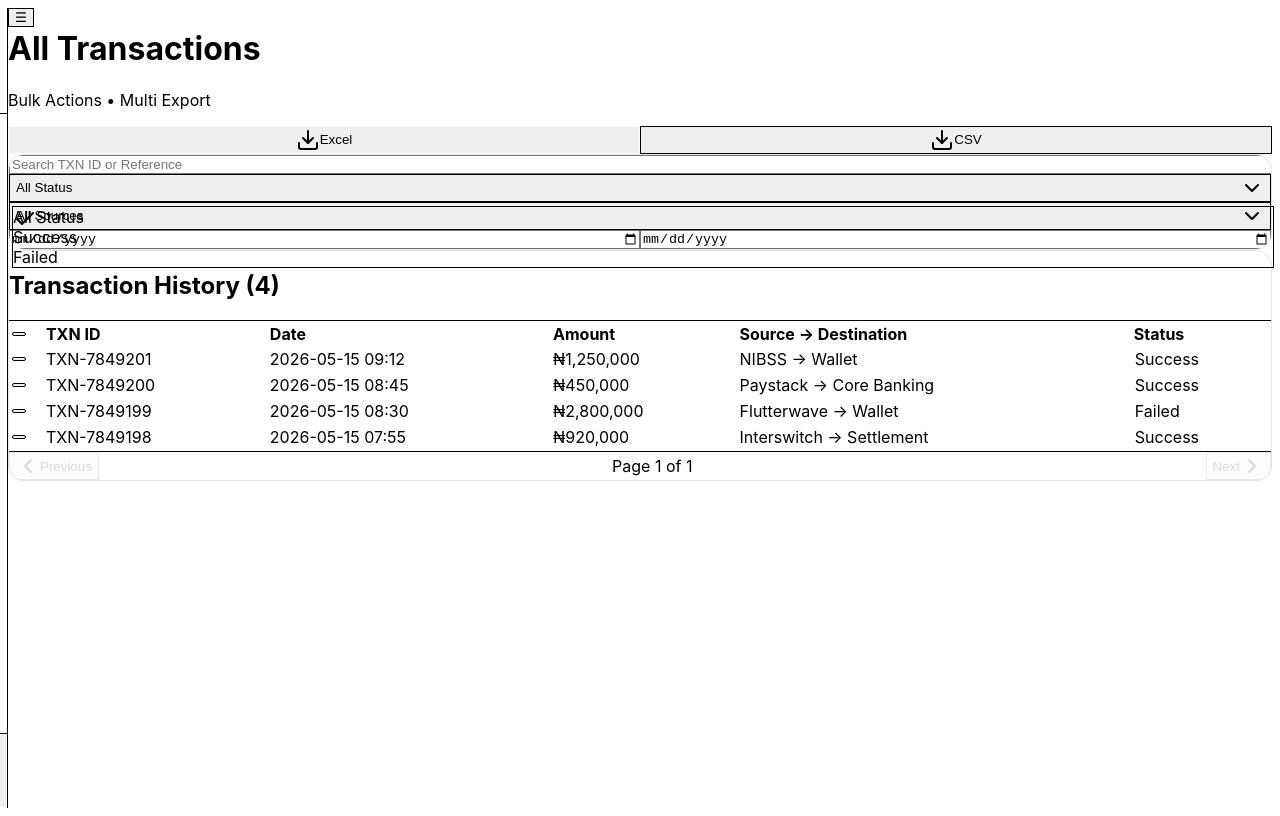
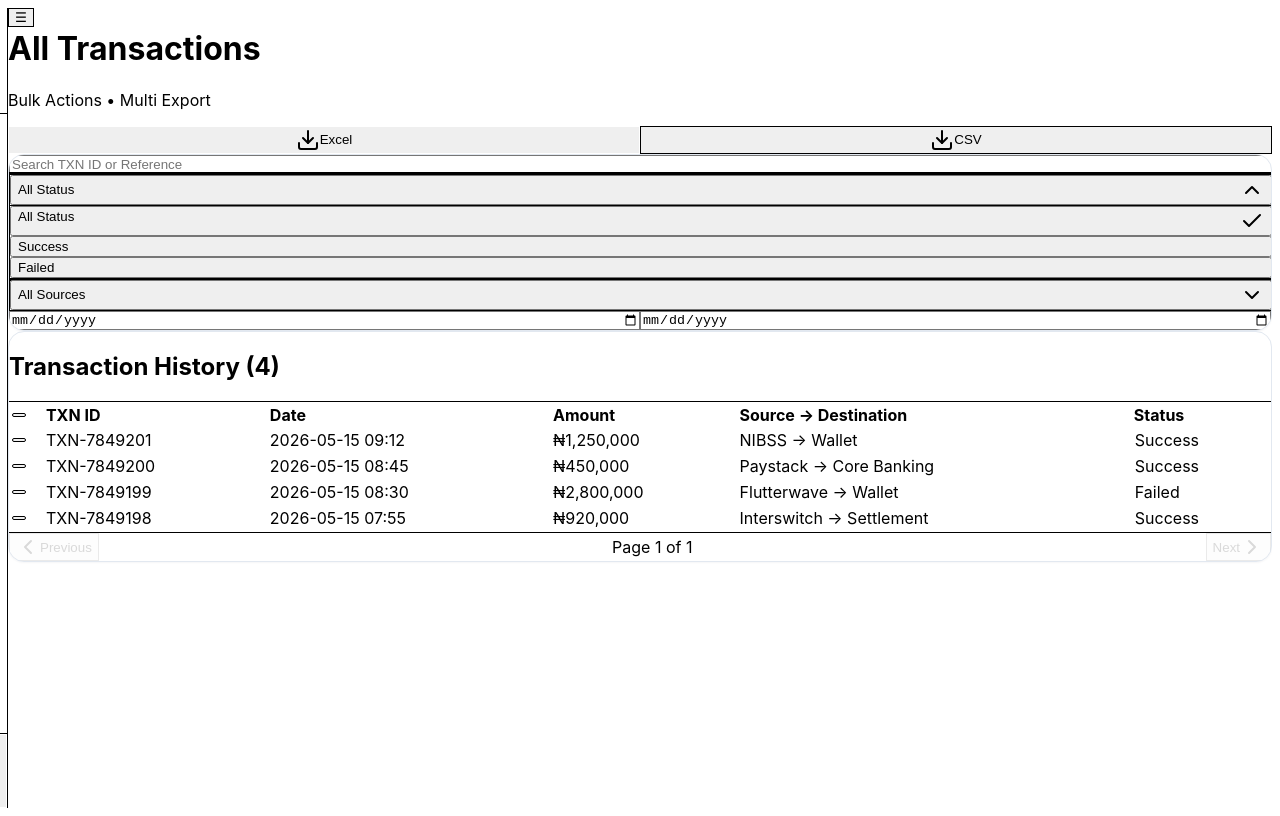
Before and after one commit to oputeo/reconciliation-saas, a Next.js app: page /transactions in a window 1280 px wide. Both pictures are taken after a click on the button "All Status". Built offline with nearby package versions, Linux system fonts and the light colour scheme; no server answers.

Commit message:
ui: unify all dropdowns to inline expandable select pattern

```diff
--- a/src/app/executive/ForecastPage.tsx
+++ b/src/app/executive/ForecastPage.tsx
@@ -67,7 +67,7 @@ export default function ForecastPage({ startDate = "2025-01-01", endDate = "2026
         <CardContent className="flex gap-6 items-end">
           <div>
             <label className="text-sm font-medium block mb-2">Forecast Period</label>
-            <Select value={forecastPeriod} onValueChange={(v: "3" | "6") => setForecastPeriod(v)}>
+            <Select value={forecastPeriod} onValueChange={(v) => setForecastPeriod(v as '3' | '6')}>
               <SelectTrigger className="w-72">
                 <SelectValue />
               </SelectTrigger>
--- a/src/components/settings/TenantSwitcher.tsx
+++ b/src/components/settings/TenantSwitcher.tsx
@@ -1,7 +1,7 @@
 'use client';
 
 import { useEffect, useState } from 'react';
-import { Building2, ChevronDown } from 'lucide-react';
+import { Building2 } from 'lucide-react';
 import { Select, SelectContent, SelectItem, SelectTrigger, SelectValue } from '@/components/ui/select';
 import { useAuth } from '@/app/providers';
 import { callAdminApi, getActiveTenantId, setActiveTenantId } from '@/lib/settings/adminApi';
@@ -65,7 +65,6 @@ export default function TenantSwitcher({ onSwitch }: { onSwitch?: () => void })
           ))}
         </SelectContent>
       </Select>
-      <ChevronDown className="h-4 w-4 text-slate-400 -ml-6 pointer-events-none hidden sm:block" />
     </div>
   );
 }
--- a/src/components/ui/expandable-option-picker.tsx
+++ b/src/components/ui/expandable-option-picker.tsx
@@ -1,7 +1,16 @@
 'use client';
 
 import * as React from 'react';
-import { Check, ChevronDown } from 'lucide-react';
+import {
+  Select,
+  SelectContent,
+  SelectGroup,
+  SelectItem,
+  SelectLabel,
+  SelectSeparator,
+  SelectTrigger,
+  SelectValue,
+} from '@/components/ui/select';
 import { cn } from '@/lib/utils';
 
 export type ExpandableOption = {
@@ -39,40 +48,6 @@ type GroupedProps = BaseProps & {
 
 export type ExpandableOptionPickerProps = FlatProps | GroupedProps;
 
-function OptionButton({
-  option,
-  selected,
-  onSelect,
-}: {
-  option: ExpandableOption;
-  selected: boolean;
-  onSelect: () => void;
-}) {
-  return (
-    <button
-      type="button"
-      role="option"
-      aria-selected={selected}
-      onClick={onSelect}
-      className={cn(
-        'flex w-full items-start gap-3 rounded-md px-3 py-2.5 text-left text-sm transition-colors',
-        'hover:bg-accent focus-visible:outline-none focus-visible:ring-2 focus-visible:ring-ring/40',
-        selected && 'bg-accent/80 font-medium',
-      )}
-    >
-      <span className="flex-1 min-w-0">
-        <span className="block leading-snug">{option.label}</span>
-        {option.description ? (
-          <span className="mt-0.5 block text-xs text-muted-foreground leading-relaxed">
-            {option.description}
-          </span>
-        ) : null}
-      </span>
-      {selected ? <Check className="mt-0.5 size-4 shrink-0 text-primary" aria-hidden /> : null}
-    </button>
-  );
-}
-
 export function ExpandableOptionPicker(props: ExpandableOptionPickerProps) {
   const {
     id,
@@ -85,89 +60,46 @@ export function ExpandableOptionPicker(props: ExpandableOptionPickerProps) {
     maxListHeight = 'max-h-72',
   } = props;
 
-  const flatOptions = props.groups
-    ? props.groups.flatMap((g) => g.options)
-    : props.options;
-
-  const selectedLabel =
-    flatOptions.find((o) => o.value === value)?.label ?? placeholder;
-
-  const toggle = () => onOpenChange(!open);
-
-  const select = (next: string) => {
-    onChange(next);
-    onOpenChange(false);
-  };
-
   return (
-    <div
-      className={cn(
-        'rounded-md border border-input bg-background shadow-sm transition-shadow',
-        open && 'ring-2 ring-ring/30',
-        className,
-      )}
+    <Select
+      value={value}
+      onValueChange={onChange}
+      open={open}
+      onOpenChange={onOpenChange}
+      className={className}
     >
-      <button
-        id={id}
-        type="button"
-        aria-expanded={open}
-        aria-haspopup="listbox"
-        onClick={toggle}
-        className={cn(
-          'flex w-full min-h-10 items-center justify-between gap-3 px-3 py-2.5 text-sm',
-          'hover:bg-muted/40 focus-visible:outline-none focus-visible:ring-2 focus-visible:ring-ring/40 focus-visible:ring-inset',
-        )}
-      >
-        <span className={cn('text-left leading-snug', value ? 'text-foreground' : 'text-muted-foreground')}>
-          {selectedLabel}
-        </span>
-        <ChevronDown
-          className={cn('size-4 shrink-0 text-muted-foreground transition-transform', open && 'rotate-180')}
-          aria-hidden
-        />
-      </button>
-
-      {open ? (
-        <div
-          role="listbox"
-          aria-label={props.label}
-          className={cn('border-t bg-muted/20', maxListHeight, 'overflow-y-auto')}
-        >
-          {props.groups ? (
-            <div className="space-y-1 p-2">
-              {props.groups.map((group, gi) => (
-                <div key={group.label}>
-                  {gi > 0 ? <div className="my-2 border-t" /> : null}
-                  <p className="px-3 py-2 text-xs font-semibold uppercase tracking-wide text-muted-foreground">
-                    {group.label}
-                  </p>
-                  <div className="space-y-0.5">
-                    {group.options.map((option) => (
-                      <OptionButton
-                        key={option.value}
-                        option={option}
-                        selected={option.value === value}
-                        onSelect={() => select(option.value)}
-                      />
-                    ))}
-                  </div>
-                </div>
-              ))}
-            </div>
-          ) : (
-            <div className="space-y-0.5 p-2">
-              {props.options.map((option) => (
-                <OptionButton
-                  key={option.value}
-                  option={option}
-                  selected={option.value === value}
-                  onSelect={() => select(option.value)}
-                />
-              ))}
-            </div>
-          )}
-        </div>
-      ) : null}
-    </div>
+      <SelectTrigger id={id}>
+        <SelectValue placeholder={placeholder} />
+      </SelectTrigger>
+      <SelectContent className={maxListHeight}>
+        {props.groups
+          ? props.groups.map((group, gi) => (
+              <React.Fragment key={group.label}>
+                {gi > 0 ? <SelectSeparator /> : null}
+                <SelectGroup>
+                  <SelectLabel>{group.label}</SelectLabel>
+                  {group.options.map((option) => (
+                    <SelectItem
+                      key={option.value}
+                      value={option.value}
+                      description={option.description}
+                    >
+                      {option.label}
+                    </SelectItem>
+                  ))}
+                </SelectGroup>
+              </React.Fragment>
+            ))
+          : props.options.map((option) => (
+              <SelectItem
+                key={option.value}
+                value={option.value}
+                description={option.description}
+              >
+                {option.label}
+              </SelectItem>
+            ))}
+      </SelectContent>
+    </Select>
   );
 }
--- a/src/components/ui/select.tsx
+++ b/src/components/ui/select.tsx
@@ -1,190 +1,303 @@
-"use client"
+'use client';
 
-import * as React from "react"
-import { Select as SelectPrimitive } from "radix-ui"
+import * as React from 'react';
+import { Check, ChevronDown } from 'lucide-react';
+import { cn } from '@/lib/utils';
 
-import { cn } from "@/lib/utils"
-import { ChevronDownIcon, CheckIcon, ChevronUpIcon } from "lucide-react"
+type SelectContextValue = {
+  value: string;
+  setValue: (value: string) => void;
+  open: boolean;
+  setOpen: (open: boolean) => void;
+  itemLabels: Map<string, string>;
+};
+
+const SelectContext = React.createContext<SelectContextValue | null>(null);
+
+function useSelectContext() {
+  const ctx = React.useContext(SelectContext);
+  if (!ctx) throw new Error('Select components must be used within <Select>');
+  return ctx;
+}
+
+function itemLabelFromChildren(children: React.ReactNode): string {
+  if (typeof children === 'string' || typeof children === 'number') return String(children);
+  if (Array.isArray(children)) return children.map(itemLabelFromChildren).join('');
+  return '';
+}
+
+function collectItemLabels(node: React.ReactNode, map: Map<string, string>) {
+  React.Children.forEach(node, (child) => {
+    if (!React.isValidElement(child)) return;
+    const type = child.type as { displayName?: string };
+    if (type === SelectItem || type.displayName === 'SelectItem') {
+      const props = child.props as { value: string; children: React.ReactNode };
+      map.set(props.value, itemLabelFromChildren(props.children));
+      return;
+    }
+    if (
+      type === SelectContent ||
+      type === SelectGroup ||
+      type.displayName === 'SelectContent' ||
+      type.displayName === 'SelectGroup'
+    ) {
+      collectItemLabels((child.props as { children: React.ReactNode }).children, map);
+    }
+  });
+}
 
 function Select({
-  ...props
-}: React.ComponentProps<typeof SelectPrimitive.Root>) {
-  return <SelectPrimitive.Root data-slot="select" {...props} />
-}
+  value: valueProp,
+  defaultValue,
+  onValueChange,
+  open: openProp,
+  onOpenChange,
+  children,
+  disabled,
+  className,
+}: {
+  value?: string;
+  defaultValue?: string;
+  onValueChange?: (value: string) => void;
+  open?: boolean;
+  onOpenChange?: (open: boolean) => void;
+  children: React.ReactNode;
+  disabled?: boolean;
+  className?: string;
+}) {
+  const [uncontrolledOpen, setUncontrolledOpen] = React.useState(false);
+  const openControlled = openProp !== undefined;
+  const open = openControlled ? openProp : uncontrolledOpen;
+  const setOpen = React.useCallback(
+    (next: boolean) => {
+      if (!openControlled) setUncontrolledOpen(next);
+      onOpenChange?.(next);
+    },
+    [openControlled, onOpenChange],
+  );
+  const [uncontrolled, setUncontrolled] = React.useState(defaultValue ?? '');
+  const isControlled = valueProp !== undefined;
+  const value = isControlled ? valueProp : uncontrolled;
 
-function SelectGroup({
-  className,
-  ...props
-}: React.ComponentProps<typeof SelectPrimitive.Group>) {
+  const itemLabels = React.useMemo(() => {
+    const map = new Map<string, string>();
+    collectItemLabels(children, map);
+    return map;
+  }, [children]);
+
+  const setValue = React.useCallback(
+    (next: string) => {
+      if (!isControlled) setUncontrolled(next);
+      onValueChange?.(next);
+      setOpen(false);
+    },
+    [isControlled, onValueChange, setOpen],
+  );
+
+  let trigger: React.ReactNode = null;
+  let content: React.ReactNode = null;
+
+  React.Children.forEach(children, (child) => {
+    if (!React.isValidElement(child)) return;
+    const type = child.type as { displayName?: string };
+    if (type === SelectTrigger || type.displayName === 'SelectTrigger') trigger = child;
+    if (type === SelectContent || type.displayName === 'SelectContent') content = child;
+  });
+
   return (
-    <SelectPrimitive.Group
-      data-slot="select-group"
-      className={cn("p-1", className)}
-      {...props}
-    />
-  )
-}
-
-function SelectValue({
-  ...props
-}: React.ComponentProps<typeof SelectPrimitive.Value>) {
-  return <SelectPrimitive.Value data-slot="select-value" {...props} />
+    <SelectContext.Provider
+      value={{
+        value,
+        setValue,
+        open,
+        setOpen,
+        itemLabels,
+      }}
+    >
+      <div
+        data-slot="select"
+        data-disabled={disabled ? '' : undefined}
+        className={cn(
+          'w-full rounded-md border border-input bg-background shadow-sm transition-shadow',
+          open && 'ring-2 ring-ring/30',
+          disabled && 'pointer-events-none opacity-50',
+          className,
+        )}
+      >
+        {trigger}
+        {open && content}
+      </div>
+    </SelectContext.Provider>
+  );
 }
 
 function SelectTrigger({
   className,
-  size = "default",
   children,
-  ...props
-}: React.ComponentProps<typeof SelectPrimitive.Trigger> & {
-  size?: "sm" | "default"
+  size = 'default',
+  id,
+}: {
+  className?: string;
+  children?: React.ReactNode;
+  size?: 'sm' | 'default';
+  id?: string;
 }) {
+  const { open, setOpen } = useSelectContext();
+
   return (
-    <SelectPrimitive.Trigger
+    <button
+      id={id}
+      type="button"
       data-slot="select-trigger"
       data-size={size}
+      aria-expanded={open}
+      aria-haspopup="listbox"
+      onClick={() => setOpen(!open)}
       className={cn(
-        "flex h-10 w-full min-w-0 items-center justify-between gap-2 rounded-md border border-input bg-background px-3 text-sm shadow-sm transition-colors outline-none select-none focus-visible:border-ring focus-visible:ring-2 focus-visible:ring-ring/40 disabled:cursor-not-allowed disabled:opacity-50 data-placeholder:text-muted-foreground data-[size=sm]:h-8 data-[size=sm]:text-xs *:data-[slot=select-value]:line-clamp-1 *:data-[slot=select-value]:text-left dark:bg-input/30",
-        className
+        'flex w-full min-h-10 items-center justify-between gap-2 px-3 py-2.5 text-sm text-left',
+        'hover:bg-muted/40 focus-visible:outline-none focus-visible:ring-2 focus-visible:ring-ring/40 focus-visible:ring-inset',
+        size === 'sm' && 'min-h-8 text-xs',
+        className,
       )}
-      {...props}
     >
-      {children}
-      <SelectPrimitive.Icon asChild>
-        <ChevronDownIcon className="size-4 shrink-0 text-muted-foreground" />
-      </SelectPrimitive.Icon>
-    </SelectPrimitive.Trigger>
-  )
+      <span className="flex-1 min-w-0">{children}</span>
+      <ChevronDown
+        className={cn('size-4 shrink-0 text-muted-foreground transition-transform', open && 'rotate-180')}
+        aria-hidden
+      />
+    </button>
+  );
 }
+SelectTrigger.displayName = 'SelectTrigger';
+
+function SelectValue({ placeholder = 'Select an option' }: { placeholder?: string }) {
+  const ctx = useSelectContext();
+  const label = ctx.itemLabels.get(ctx.value) ?? '';
+
+  return (
+    <span
+      data-slot="select-value"
+      className={cn('block leading-snug line-clamp-2', label ? 'text-foreground' : 'text-muted-foreground')}
+    >
+      {label || placeholder}
+    </span>
+  );
+}
+SelectValue.displayName = 'SelectValue';
 
 function SelectContent({
   className,
   children,
-  position = "popper",
-  align = "start",
-  side = "bottom",
-  sideOffset = 4,
-  collisionPadding = 12,
-  ...props
-}: React.ComponentProps<typeof SelectPrimitive.Content>) {
+}: {
+  className?: string;
+  children?: React.ReactNode;
+}) {
   return (
-    <SelectPrimitive.Portal>
-      <SelectPrimitive.Content
-        data-slot="select-content"
-        side={side}
-        sideOffset={sideOffset}
-        collisionPadding={collisionPadding}
-        className={cn(
-          "relative z-[500] overflow-hidden rounded-md border bg-popover text-popover-foreground shadow-md",
-          "max-h-[min(20rem,var(--radix-select-content-available-height))]",
-          "min-w-[var(--radix-select-trigger-width)] max-w-[min(24rem,calc(100vw-2rem))]",
-          "data-[state=open]:animate-in data-[state=closed]:animate-out data-[state=closed]:fade-out-0 data-[state=open]:fade-in-0 data-[state=closed]:zoom-out-95 data-[state=open]:zoom-in-95",
-          "data-[side=bottom]:slide-in-from-top-2 data-[side=top]:slide-in-from-bottom-2",
-          position === "popper" &&
-            "data-[side=bottom]:translate-y-1 data-[side=left]:-translate-x-1 data-[side=right]:translate-x-1 data-[side=top]:-translate-y-1",
-          className,
-        )}
-        position={position}
-        align={align}
-        {...props}
-      >
-        <SelectScrollUpButton />
-        <SelectPrimitive.Viewport
-          className={cn(
-            "p-1",
-            position === "popper" &&
-              "h-[var(--radix-select-trigger-height)] w-full min-w-[var(--radix-select-trigger-width)] scroll-my-1",
-          )}
-        >
-          {children}
-        </SelectPrimitive.Viewport>
-        <SelectScrollDownButton />
-      </SelectPrimitive.Content>
-    </SelectPrimitive.Portal>
-  )
+    <div
+      role="listbox"
+      data-slot="select-content"
+      className={cn(
+        'border-t bg-muted/20 max-h-72 overflow-y-auto',
+        className,
+      )}
+    >
+      <div className="space-y-0.5 p-2">{children}</div>
+    </div>
+  );
 }
+SelectContent.displayName = 'SelectContent';
+
+function SelectGroup({
+  className,
+  children,
+}: {
+  className?: string;
+  children?: React.ReactNode;
+}) {
+  return <div data-slot="select-group" className={cn('space-y-0.5', className)}>{children}</div>;
+}
+SelectGroup.displayName = 'SelectGroup';
 
 function SelectLabel({
   className,
-  ...props
-}: React.ComponentProps<typeof SelectPrimitive.Label>) {
+  children,
+}: {
+  className?: string;
+  children?: React.ReactNode;
+}) {
   return (
-    <SelectPrimitive.Label
+    <p
       data-slot="select-label"
-      className={cn("px-2 py-2 text-xs font-semibold text-muted-foreground", className)}
-      {...props}
-    />
-  )
+      className={cn(
+        'px-3 py-2 text-xs font-semibold uppercase tracking-wide text-muted-foreground',
+        className,
+      )}
+    >
+      {children}
+    </p>
+  );
 }
+SelectLabel.displayName = 'SelectLabel';
 
 function SelectItem({
   className,
   children,
-  ...props
-}: React.ComponentProps<typeof SelectPrimitive.Item>) {
+  value,
+  disabled,
+  description,
+}: {
+  className?: string;
+  children?: React.ReactNode;
+  value: string;
+  disabled?: boolean;
+  description?: string;
+}) {
+  const ctx = useSelectContext();
+  const selected = ctx.value === value;
+
   return (
-    <SelectPrimitive.Item
+    <button
+      type="button"
+      role="option"
+      aria-selected={selected}
       data-slot="select-item"
+      disabled={disabled}
+      onClick={() => !disabled && ctx.setValue(value)}
       className={cn(
-        "relative flex w-full cursor-default select-none items-start rounded-sm py-2.5 pl-2 pr-8 text-sm outline-none",
-        "focus:bg-accent focus:text-accent-foreground data-disabled:pointer-events-none data-disabled:opacity-50",
+        'flex w-full items-start gap-3 rounded-md px-3 py-2.5 text-left text-sm transition-colors',
+        'hover:bg-accent focus-visible:outline-none focus-visible:ring-2 focus-visible:ring-ring/40',
+        selected && 'bg-accent/80 font-medium',
+        disabled && 'pointer-events-none opacity-50',
         className,
       )}
-      {...props}
     >
-      <span className="absolute right-2 flex size-4 items-center justify-center">
-        <SelectPrimitive.ItemIndicator>
-          <CheckIcon className="size-4" />
-        </SelectPrimitive.ItemIndicator>
+      <span className="flex-1 min-w-0">
+        <span className="block leading-snug whitespace-normal">{children}</span>
+        {description ? (
+          <span className="mt-0.5 block text-xs text-muted-foreground leading-relaxed">
+            {description}
+          </span>
+        ) : null}
       </span>
-      <SelectPrimitive.ItemText className="whitespace-normal leading-snug">
-        {children}
-      </SelectPrimitive.ItemText>
-    </SelectPrimitive.Item>
-  )
+      {selected ? <Check className="mt-0.5 size-4 shrink-0 text-primary" aria-hidden /> : null}
+    </button>
+  );
+}
+SelectItem.displayName = 'SelectItem';
+
+function SelectSeparator({ className }: { className?: string }) {
+  return <div data-slot="select-separator" className={cn('my-2 border-t', className)} />;
+}
+SelectSeparator.displayName = 'SelectSeparator';
+
+/** @deprecated Inline select no longer uses scroll buttons */
+function SelectScrollUpButton() {
+  return null;
 }
 
-function SelectSeparator({
-  className,
-  ...props
-}: React.ComponentProps<typeof SelectPrimitive.Separator>) {
-  return (
-    <SelectPrimitive.Separator
-      data-slot="select-separator"
-      className={cn("-mx-1 my-1 h-px bg-border", className)}
-      {...props}
-    />
-  )
-}
-
-function SelectScrollUpButton({
-  className,
-  ...props
-}: React.ComponentProps<typeof SelectPrimitive.ScrollUpButton>) {
-  return (
-    <SelectPrimitive.ScrollUpButton
-      data-slot="select-scroll-up-button"
-      className={cn("flex cursor-default items-center justify-center py-1", className)}
-      {...props}
-    >
-      <ChevronUpIcon className="size-4" />
-    </SelectPrimitive.ScrollUpButton>
-  )
-}
-
-function SelectScrollDownButton({
-  className,
-  ...props
-}: React.ComponentProps<typeof SelectPrimitive.ScrollDownButton>) {
-  return (
-    <SelectPrimitive.ScrollDownButton
-      data-slot="select-scroll-down-button"
-      className={cn("flex cursor-default items-center justify-center py-1", className)}
-      {...props}
-    >
-      <ChevronDownIcon className="size-4" />
-    </SelectPrimitive.ScrollDownButton>
-  )
+/** @deprecated Inline select no longer uses scroll buttons */
+function SelectScrollDownButton() {
+  return null;
 }
 
 export {
@@ -198,4 +311,4 @@ export {
   SelectSeparator,
   SelectTrigger,
   SelectValue,
-}
+};
```
Also changed, not shown: src/components/RoleSwitcher.tsx (+27 -48 lines).
